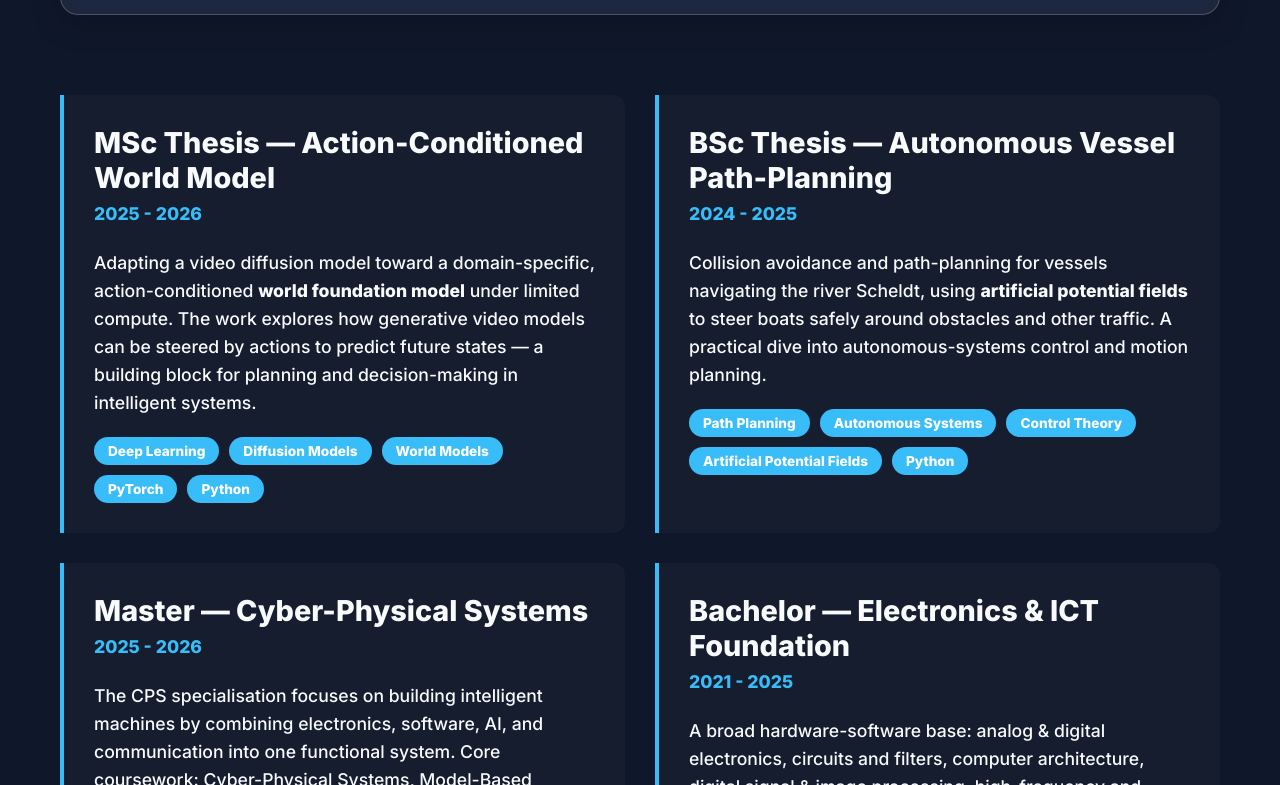
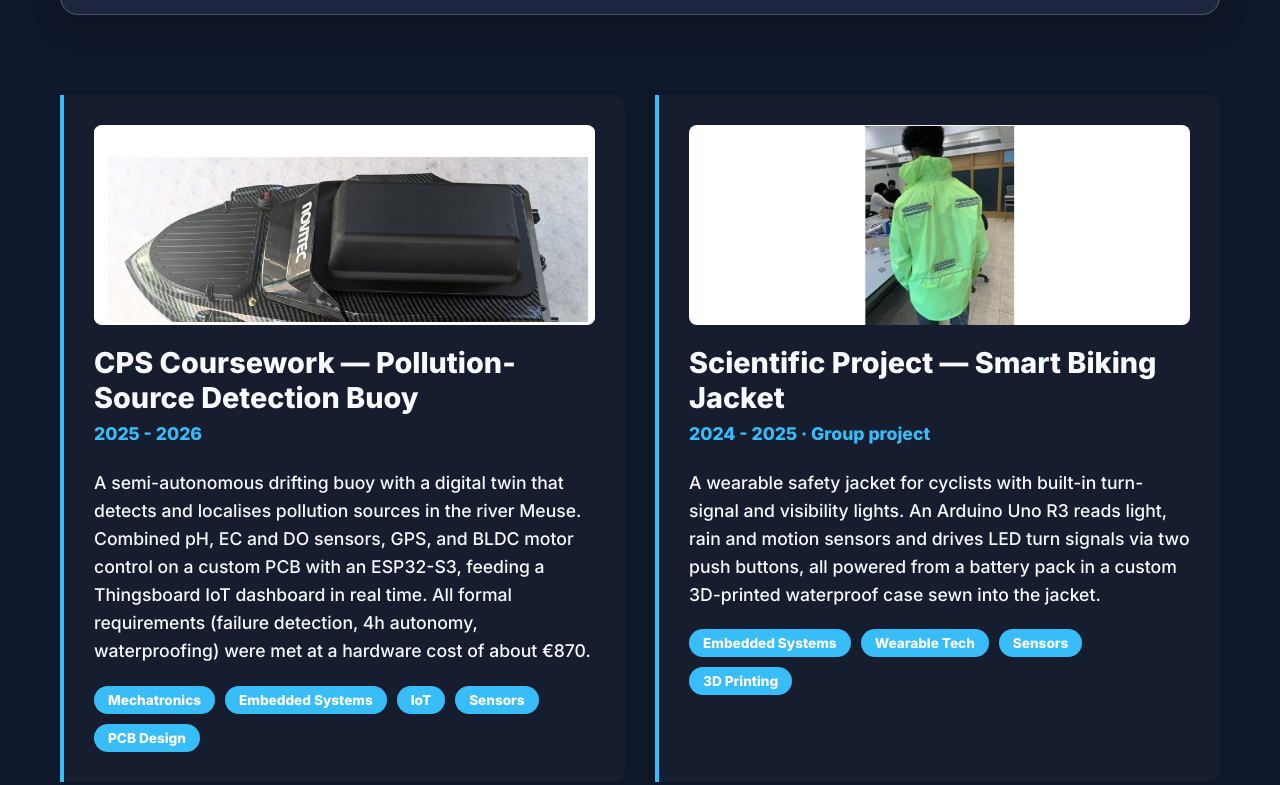
Before and after one commit to SamRoels1/digital-resume, a plain HTML site: page industrial.html in a window 1280 px wide. Shown: the part 936-1721 px from the top of the page. Drawn offline with nearby package versions, Linux system fonts and the light colour scheme.

Commit message:
Added industrial projects

```diff
--- a/industrial.html
+++ b/industrial.html
@@ -108,6 +108,35 @@
         <div class="project-grid">
 
             <article class="detail-card">
+                <img class="project-img" src="images/buoy.jpg" alt="The 3D-printed waterproof enclosure mounted on the autonomous buoy hull">
+                <h2>CPS Coursework — Pollution-Source Detection Buoy</h2>
+                <p class="date">2025 - 2026</p>
+                <p>A semi-autonomous drifting buoy with a digital twin that detects and localises pollution sources in the river Meuse. Combined pH, EC and DO sensors, GPS, and BLDC motor control on a custom PCB with an ESP32-S3, feeding a Thingsboard IoT dashboard in real time. All formal requirements (failure detection, 4h autonomy, waterproofing) were met at a hardware cost of about &euro;870.</p>
+
+                <div class="tags">
+                    <span>Mechatronics</span>
+                    <span>Embedded Systems</span>
+                    <span>IoT</span>
+                    <span>Sensors</span>
+                    <span>PCB Design</span>
+                </div>
+            </article>
+
+            <article class="detail-card">
+                <img class="project-img" src="images/jacket.jpg" alt="The back of the fluorescent smart biking jacket showing the integrated LED turn-signal strips">
+                <h2>Scientific Project — Smart Biking Jacket</h2>
+                <p class="date">2024 - 2025 &middot; Group project</p>
+                <p>A wearable safety jacket for cyclists with built-in turn-signal and visibility lights. An Arduino Uno R3 reads light, rain and motion sensors and drives LED turn signals via two push buttons, all powered from a battery pack in a custom 3D-printed waterproof case sewn into the jacket.</p>
+
+                <div class="tags">
+                    <span>Embedded Systems</span>
+                    <span>Wearable Tech</span>
+                    <span>Sensors</span>
+                    <span>3D Printing</span>
+                </div>
+            </article>
+
+            <article class="detail-card">
                 <h2>MSc Thesis — Action-Conditioned World Model</h2>
                 <p class="date">2025 - 2026</p>
                 <p>Adapting a video diffusion model toward a domain-specific, action-conditioned <strong>world foundation model</strong> under limited compute. The work explores how generative video models can be steered by actions to predict future states — a building block for planning and decision-making in intelligent systems.</p>
```
Also changed, not shown: images/buoy.jpg (added), images/jacket.jpg (added).
